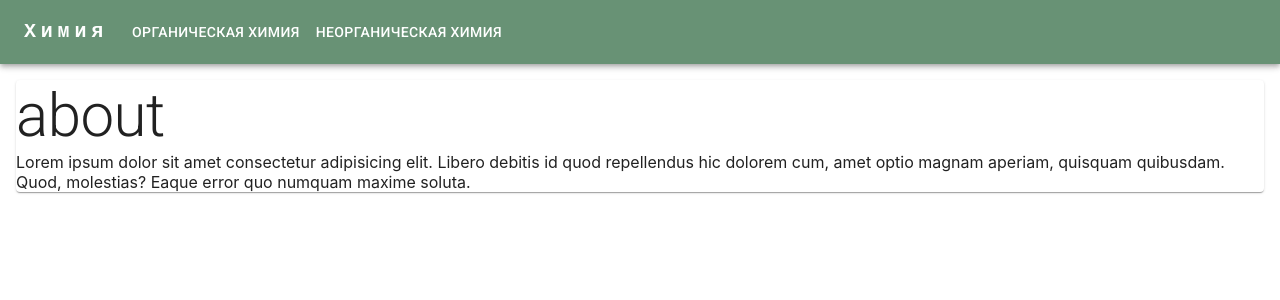
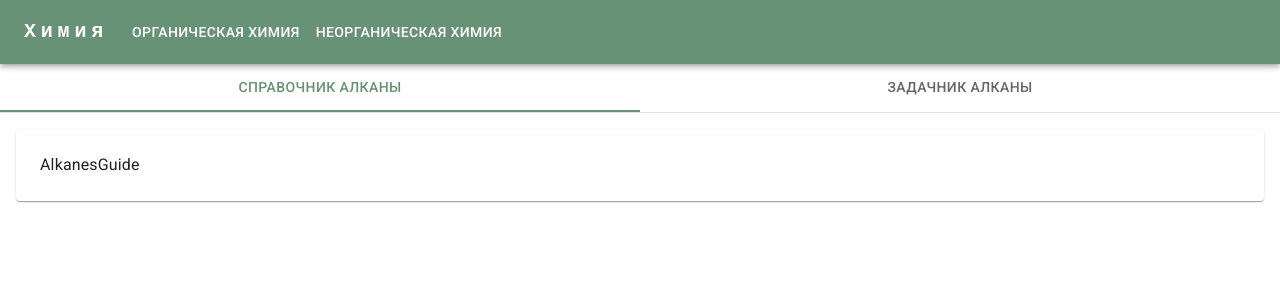
Before and after one commit to katzila/chemistry, a React (Create React App) app: page /organic/alkanes in a window 1280 px wide. Before the commit this address led to /. Shown: the top 300 px of the page. Built offline with nearby package versions, Linux system fonts and the light colour scheme; a web font is replaced by a local one.

Commit message:
develop: Reworked layout structure

```diff
--- a/src/Containers/Routes.tsx
+++ b/src/Containers/Routes.tsx
@@ -1,10 +1,11 @@
 import React from 'react'
 import { Navigate, useRoutes } from 'react-router'
 import Home from '../Pages/Home'
-import OrganicGuides from '../Pages/organic/guide/OrganicGuides'
-import Organic from '../Pages/organic/Organic'
-import AlkanesTasks from '../Pages/organic/tasks/AlkanesTasks'
-import OrganicTasks from '../Pages/organic/tasks/OrganicTasks'
+import AlkanesGuide from '../Pages/organic/alkanes/AlkanesGuide'
+import AlkanesTasks from '../Pages/organic/alkanes/AlkanesTasks'
+import PageTemplate from './layout/PageTemplate'
+
+
 
 type Props = {}
 
@@ -19,19 +20,8 @@ const Routes = (props: Props) => {
       path: "organic",
       children: [
         {
-          element: <Organic />,
-          index: true,
-        },
-        {
-          path: 'tasks',
-          children: [
-            {
-              index: true,
-              element: <OrganicTasks />,
-            },
-            {
           path: 'alkanes',
-              element: <AlkanesTasks />,
+          element: <PageTemplate GuideLabel='Справочник Алканы' Guide={<AlkanesGuide />} Tasks={<AlkanesTasks />} TasksLabel='Задачник Алканы' />,
         },
         // {
         //   path: '/cycloalkanes',
@@ -85,73 +75,6 @@ const Routes = (props: Props) => {
         //   path: '/amino_acids',
         //   element: <AminoAcidsTasks />,
         // },
-          ]
-        },
-        {
-          path: 'guide',
-          children: [
-            {
-              index: true,
-              element: <OrganicGuides />,
-            },
-        //     {
-        //       path: '/alkanes',
-        //       element: <AlkanesTasks />,
-        //     },
-        //     {
-        //       path: '/cycloalkanes',
-        //       element: <CycloalkanesTasks />,
-        //     },
-        //     {
-        //       path: '/alkenes',
-        //       element: <AlkenesTasks />,
-        //     },
-        //     {
-        //       path: '/alkynes',
-        //       element: <AlkynesTasks />,
-        //     },
-        //     {
-        //       path: '/alkanes',
-        //       element: <AlkanesTasks />,
-        //     },
-        //     {
-        //       path: '/arenas',
-        //       element: <ArenasTasks />,
-        //     },
-        //     {
-        //       path: '/alcohols',
-        //       element: <AlcoholsTasks />,
-        //     },
-        //     {
-        //       path: '/fenols',
-        //       element: <FenolsTasks />,
-        //     },
-        //     {
-        //       path: '/aldehydes_ketones',
-        //       element: <AldehudesKetonesTasks />,
-        //     },
-        //     {
-        //       path: '/carboxylic_acids',
-        //       element: <CarboxylicAcidsTasks />,
-        //     },
-        //     {
-        //       path: '/complex_esters',
-        //       element: <ComplexEstersTasks />,
-        //     },
-        //     {
-        //       path: '/carbohydrates',
-        //       element: <CarbohydratesTasks />,
-        //     },
-        //     {
-        //       path: '/amines',
-        //       element: <AminesTasks />,
-        //     },
-        //     {
-        //       path: '/amino_acids',
-        //       element: <AminoAcidsTasks />,
-        //     },
-        ]
-        },
       ],
     },
     // { path: "/nonOrganic", element: <NonOrganic /> },
--- a/src/Containers/layout/Header.tsx
+++ b/src/Containers/layout/Header.tsx
@@ -1,6 +1,7 @@
 import { AppBar, Box, Button, Menu, MenuItem, Toolbar, Typography } from '@mui/material'
 import React, { useState } from 'react'
 import { Link } from 'react-router-dom'
+
 
 type Props = {}
 
@@ -76,27 +77,27 @@ const Header = (props: Props) => {
                 variant="button"
                 noWrap
                 component={Link}
-                to='/organic/tasks'
+                to='/organic/alkanes'
                 sx={{
                   color: 'inherit',
                   textDecoration: 'none',
                 }}
               >
-                Задачи
+                Алканы
               </Typography>
             </MenuItem>
-            <MenuItem onClick={() => handleClose('organic')}>
+            <MenuItem sx={{ textDecoration: 'none' }} onClick={() => handleClose('organic')}>
               <Typography
                 variant="button"
                 noWrap
                 component={Link}
-                to='/organic/guide'
+                to='/organic/alkenes'
                 sx={{
                   color: 'inherit',
                   textDecoration: 'none',
                 }}
               >
-                Справочник
+                Алкены
               </Typography>
             </MenuItem>
           </Menu>
@@ -117,7 +118,7 @@ const Header = (props: Props) => {
               'aria-labelledby': 'nonorganic-button',
             }}
           >
-            <MenuItem sx={{ textDecoration: 'none' }} onClick={() => handleClose('nonorganic')}>
+            {/* <MenuItem sx={{ textDecoration: 'none' }} onClick={() => handleClose('nonorganic')}>
               <Typography
                 variant="button"
                 noWrap
@@ -144,7 +145,7 @@ const Header = (props: Props) => {
               >
                 Справочник
               </Typography>
-            </MenuItem>
+            </MenuItem> */}
           </Menu>
         </Box>
       </Toolbar>
--- a/src/Containers/layout/LayoutContainer.tsx
+++ b/src/Containers/layout/LayoutContainer.tsx
@@ -16,13 +16,9 @@ const LayoutContainer = (props: Props) => {
   return (
     <div id='app' >
       <Header />
-      <Box sx={{ padding: '1em' }}>
-        <Paper>
-          {props.children}
-
-        </Paper>
+      <Box >
+        {props.children}
       </Box>
-
     </div>
   )
 }
--- /dev/null
+++ b/src/Containers/layout/PageTemplate.tsx
@@ -0,0 +1,38 @@
+import { Box, Paper, Tab, Tabs } from '@mui/material';
+import React, { ReactNode, useState } from 'react'
+
+
+interface PageTemplateProps {
+  Guide: ReactNode
+  Tasks: ReactNode
+  GuideLabel: string
+  TasksLabel: string
+}
+
+
+const PageTemplate = (props: PageTemplateProps) => {
+  const { Guide, GuideLabel, Tasks, TasksLabel } = props
+  const [value, setValue] = useState('Guide');
+
+  const handleChange = (_e: React.SyntheticEvent, newValue: string) => {
+    setValue(newValue);
+  };
+  return (
+    <Box sx={{ width: '100%' }}>
+      <Box sx={{ borderBottom: 1, borderColor: 'divider' }}>
+        <Tabs value={value} onChange={handleChange} variant='fullWidth'>
+          <Tab label={GuideLabel} value='Guide' />
+          <Tab label={TasksLabel} value='Tasks' />
+        </Tabs>
+      </Box>
+      <Box sx={{ p: 2 }}>
+        <Paper>
+          {value === 'Guide' && Guide}
+          {value === 'Tasks' && Tasks}
+        </Paper>
+      </Box>
+    </Box>
+  )
+}
+
+export default PageTemplate
--- a/src/Pages/Home.tsx
+++ b/src/Pages/Home.tsx
@@ -1,11 +1,12 @@
-import { Typography } from '@mui/material'
+import { Box, Paper, Typography } from '@mui/material'
 import React from 'react'
 
 type Props = {}
 
 const Home = (props: Props) => {
   return (
-    <div>
+    <Box sx={{ padding: '1em' }}>
+      <Paper sx={{ p: 3 }}>
         <Typography variant='h2'>
           about
         </Typography>
@@ -14,7 +15,8 @@ const Home = (props: Props) => {
         Libero debitis id quod repellendus hic dolorem cum,
         amet optio magnam aperiam, quisquam quibusdam. Quod,
         molestias? Eaque error quo numquam maxime soluta.
-    </div>
+      </Paper>
+    </Box>
   )
 }
 
--- /dev/null
+++ b/src/Pages/organic/alkanes/AlkanesGuide.tsx
@@ -0,0 +1,20 @@
+import { Box, Typography } from '@mui/material';
+import React from 'react'
+
+type Props = {
+
+}
+
+const AlkanesGuide = (props: Props) => {
+  return (
+    <div
+      role="tabpanel"
+    >
+      <Box sx={{ p: 3 }}>
+        <Typography>AlkanesGuide</Typography>
+      </Box>
+    </div>
+  )
+}
+
+export default AlkanesGuide
--- /dev/null
+++ b/src/Pages/organic/alkanes/AlkanesTasks.tsx
@@ -0,0 +1,19 @@
+import { Box, Typography } from '@mui/material'
+import React from 'react'
+
+type Props = {
+
+}
+
+const AlkanesTasks = (props: Props) => {
+
+  return (
+    <div  >
+      <Box sx={{ p: 3 }}>
+        <Typography>AlkanesTasks</Typography>
+      </Box>
+    </div>
+  )
+}
+
+export default AlkanesTasks
--- a/src/Pages/organic/tasks/AlkanesTasks.tsx
+++ /dev/null
@@ -1,11 +0,0 @@
-import React from 'react'
-
-type Props = {}
-
-const AlkanesTasks = (props: Props) => {
-  return (
-    <div>AlkanesTasks</div>
-  )
-}
-
-export default AlkanesTasks
```
Lines whose indentation alone changed are shown as unchanged.
